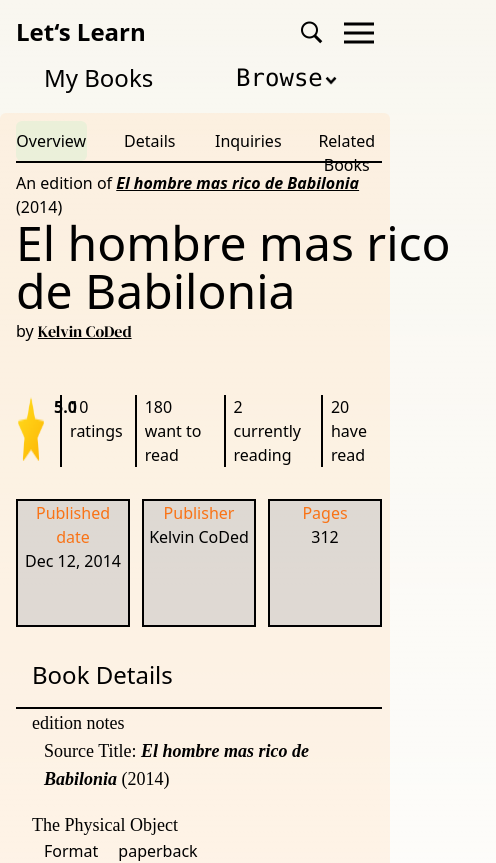
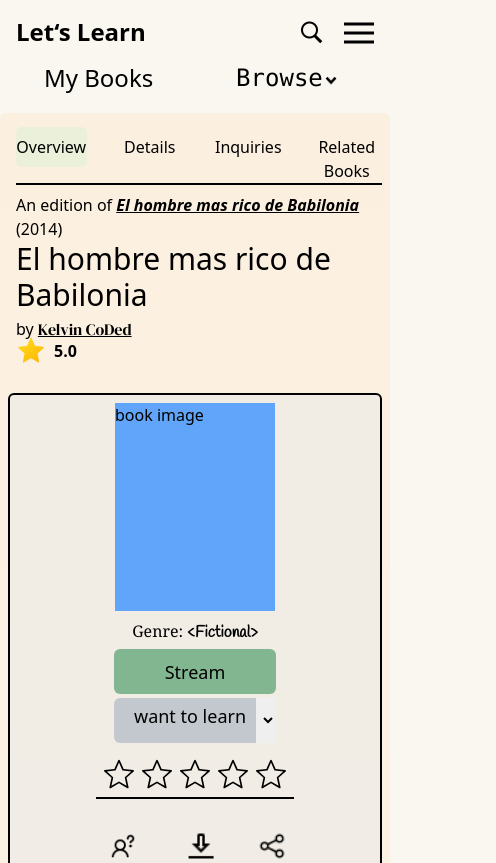
Before and after one commit to CoDedArch/LibraryFrontend, a Next.js app in the folder library-app/: page /bookdetail in a window 390 px wide. Shown: the top 863 px of the page, 496 px wide, since content can reach past the window. Built offline with nearby package versions, Linux system fonts and the light colour scheme; a web font is replaced by a local one.

Commit message:
Mobile responsive achieved on the books details page

```diff
--- a/library-app/src/app/bookdetail/page.tsx
+++ b/library-app/src/app/bookdetail/page.tsx
@@ -37,8 +37,8 @@ export default function BookDetails() {
 
     return (
         <main className="h-fit">
-            <section className="mt-[3em] md:mt-0 md:flex bg-orange-200 md:mx-[7em] bg-opacity-25 h-fit justify-between rounded-md p-2">
-                <div className="hidden bg-blue-300 bg-opacity-10 p-2 w-1/5 md:flex flex-col items-center rounded-md border-r-2 border-2 border-black">
+            <section className="relative mt-[3em] md:mt-0 md:flex bg-orange-200 md:mx-[7em] bg-opacity-25 h-fit justify-between rounded-md p-2">
+                <div className="relative top-[17em] md:static bg-blue-300 bg-opacity-10 p-2 md:w-1/5 flex flex-col items-center rounded-md border-r-2 border-2 border-black">
                     <div className="h-[13em] bg-blue-400 w-[10em]">book image</div>
                     <p className="font-serif mt-2">Genre: <span className="font-bold font-description">&lt;Fictional&gt;</span></p>
                     <button className="bg-green-700 bg-opacity-50 w-[9em] h-[2.5em] mt-1 rounded-md text-lg">
@@ -69,19 +69,19 @@ export default function BookDetails() {
 
                     </div>
                 </div>
-                <div className="w-full flex flex-col pb-3 pl-2">
+                <div className="relative -top-[31em] md:static w-full flex flex-col pb-3 pl-2">
                     <ul className="flex space-x-7 justify-center border-b-2 border-b-black">
                         <li className="w-[10em] text-center py-2 bg-green-300 bg-opacity-15 hover:bg-green-300 hover:bg-opacity-15 hover:transition-all h-[2.5em] rounded-md">Overview</li>
                         <li className="w-[10em] text-center py-2 hover:bg-green-300 hover:bg-opacity-15 hover:transition-all h-[2.5em] rounded-md">Details</li>
                         <li className="w-[10em] text-center py-2 hover:bg-green-300 hover:bg-opacity-15 hover:transition-all h-[2.5em] rounded-md">Inquiries</li>
-                        <li className="w-[10em] text-center py-2 hover:bg-green-300 hover:bg-opacity-15 hover:transition-all h-[2.5em] rounded-md">Related Books</li>
+                        <li className="w-[10em] text-center py-2 hover:bg-green-300 hover:bg-opacity-15 hover:transition-all md:h-[2.5em] h-[3.5em] rounded-md">Related Books</li>
                     </ul>
                     <p className="mt-2">An edition of <span className="underline italic font-bold">El hombre mas rico de Babilonia</span> (2014)</p>
-                    <h1 className="text-5xl w-[10em]">El hombre mas rico de Babilonia</h1>
+                    <h1 className="text-3xl md:text-5xl md:w-[10em]">El hombre mas rico de Babilonia</h1>
                     <p className="mt-1">by <span className="font-main underline">Kelvin CoDed</span></p>
-                    <div className="mt-[3em]">
+                    <div className="mt-[38em] md:mt-[3em]">
                         <ul className="flex space-x-3">
-                            <li className="flex"><Image src="/images/star2.png" alt="star" width={30} height={30} /><span className="pl-2  mt-1 font-bold">5.0</span></li>
+                            <li className="absolute top-[13em] md:static flex"><Image src="/images/star2.png" alt="star" width={30} height={30} /><span className="pl-2  mt-1 font-bold">5.0</span></li>
                             <li className="border-l-2 border-l-black mt-1 pl-2"> 10 ratings</li>
                             <li className="border-l-2 border-l-black mt-1 pl-2"> 180 want to read</li>
                             <li className="border-l-2 border-l-black mt-1 pl-2"> 2 currently reading</li>
@@ -118,7 +118,7 @@ export default function BookDetails() {
                     </div>
                     <div className="mt-[2em]">
                         <p className="font-light text-2xl">More Books by this Author</p>
-                        <div className="flex space-x-2 md:space-x-10 justify-center">
+                        <div className="flex space-x-2 md:space-x-10 justify-center mt-[2em]">
                             {/* More books from the author */}
                             <div className="flex space-x-4 justify-center">
                                 <div className="flex flex-col justify-center mr-10">
```
